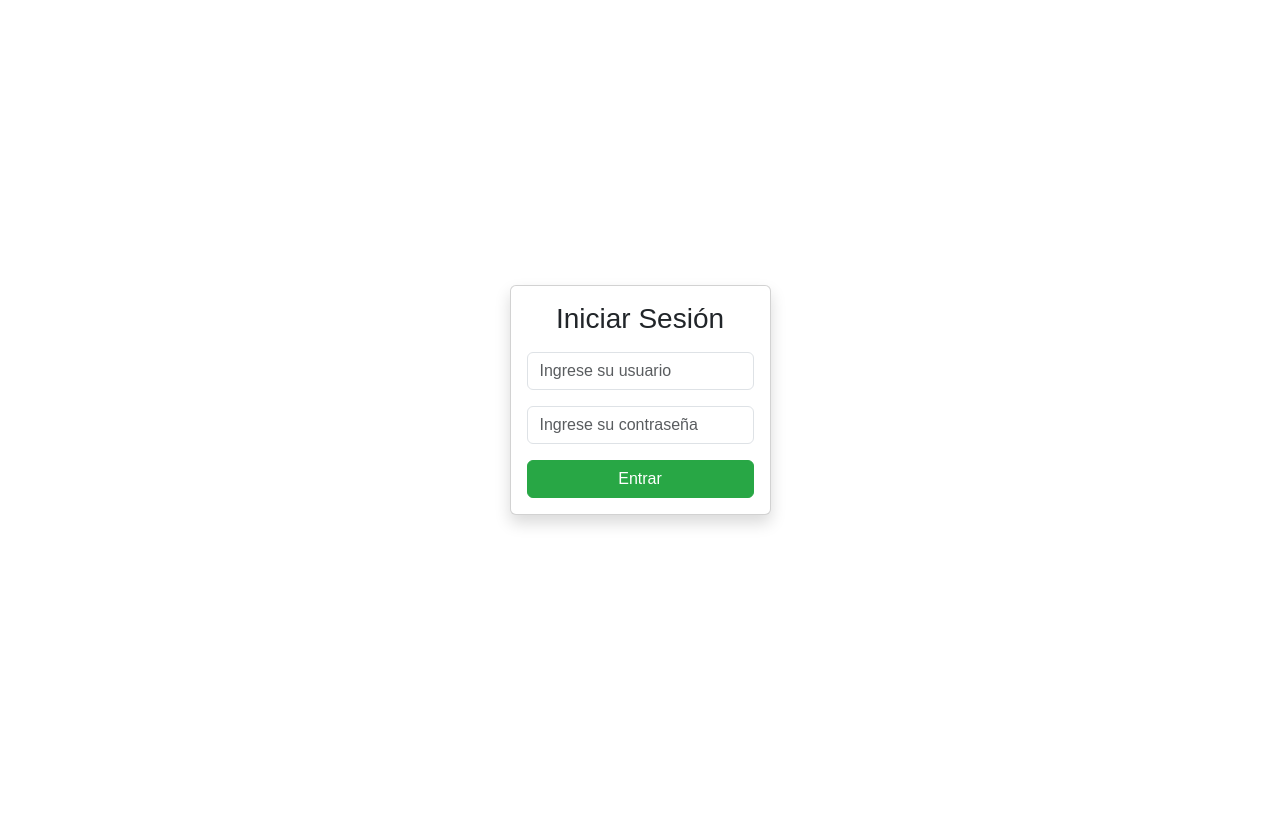
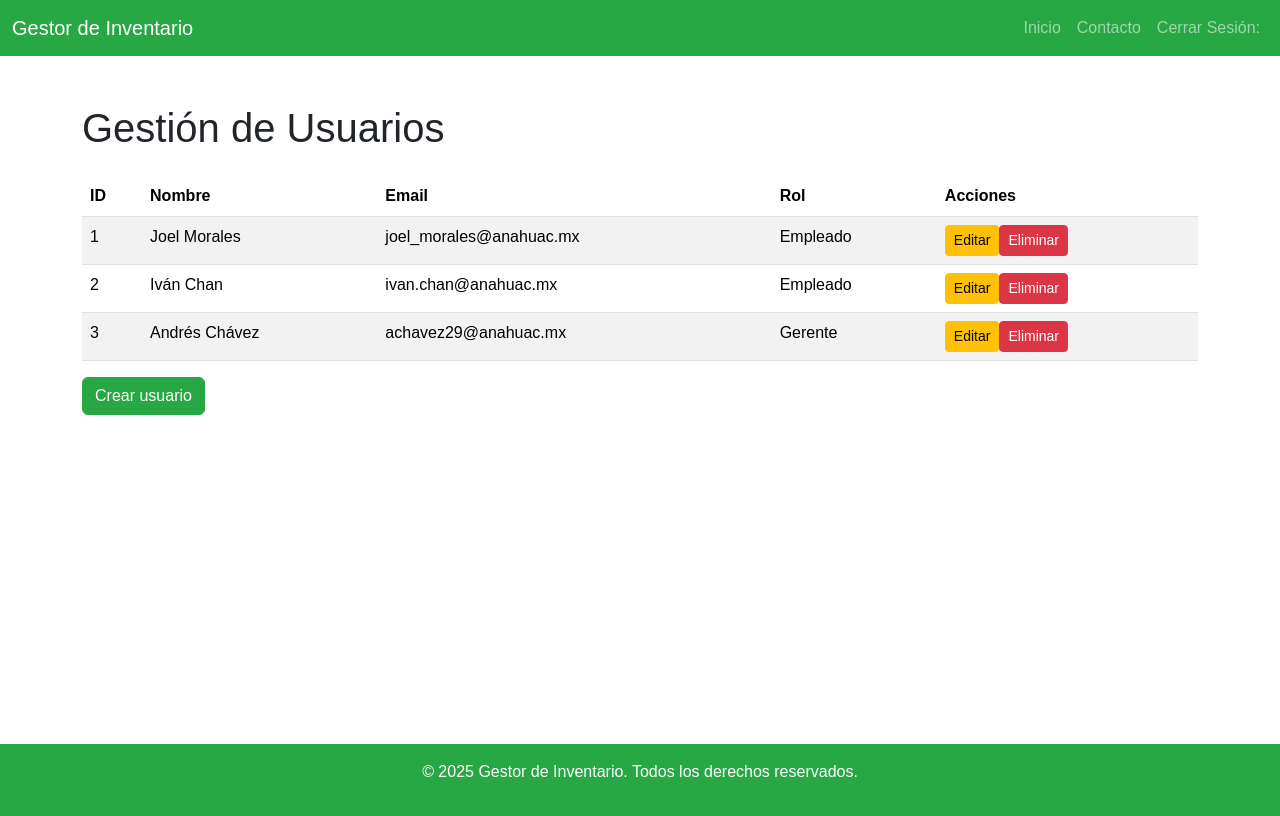
Before and after one commit to JoyJara/gestor_de_inventario, a React (Vite) app in the folder client/: page /users in a window 1280 px wide. Before the commit this address led to /. Built offline with nearby package versions, Linux system fonts and the light colour scheme; no server answers.

Commit message:
ya se registran las ventas y el stock se ve afectado

```diff
--- a/client/src/components/HTML.tsx
+++ b/client/src/components/HTML.tsx
@@ -1,6 +1,6 @@
 import React from "react";
 import { useNavigate } from "react-router-dom";
-
+import { useAuth } from "../hooks/useAuth";
 
 export const Footer: React.FC = () => {
   return (
@@ -14,6 +14,7 @@
 
 export const Navbar: React.FC = () => {
   const navigate = useNavigate();
+  const { user } = useAuth(); // 👈 acceso al usuario con su rol
 
   const handleLogout = async () => {
     await fetch("http://localhost:3000/api/auth/logout", {
@@ -27,7 +28,9 @@
   return (
     <nav className="navbar navbar-expand-lg navbar-dark custom-green">
       <div className="container-fluid">
-        <a className="navbar-brand" href="#">Gestor de Inventario</a>
+        <a className="navbar-brand" href="#">
+          Gestor de Inventario
+        </a>
         <button
           className="navbar-toggler"
           type="button"
@@ -42,17 +45,29 @@
         <div className="collapse navbar-collapse" id="menu_navegacion">
           <ul className="navbar-nav ms-auto">
             <li className="nav-item">
-              <a className="nav-link" href="/dashboard">Inicio</a>
+              <a className="nav-link" href="/dashboard">
+                Inicio
+              </a>
             </li>
+
+            {/* 👇 Solo admins pueden ver este enlace */}
+            {user?.role === "admin" && (
+              <li className="nav-item">
+                <a className="nav-link" href="/users">
+                  Usuarios
+                </a>
+              </li>
+            )}
+
             <li className="nav-item">
-              <a className="nav-link" href="/users">Usuarios</a>
+              <a className="nav-link" href="/contact">
+                Contacto
+              </a>
             </li>
+
             <li className="nav-item">
-              <a className="nav-link" href="/contact">Contacto</a>
-            </li>
-            <li className="nav-item">
-              <button className="nav-link btn btn-link text-white" onClick={handleLogout}>
-                Cerrar Sesión
+              <button className="nav-link " onClick={handleLogout}>
+                Cerrar Sesión: {user?.username}
               </button>
             </li>
           </ul>
--- a/client/src/hooks/useAuth.ts
+++ b/client/src/hooks/useAuth.ts
@@ -1,23 +1,35 @@
-import { useEffect, useState } from 'react';
+import { useEffect, useState } from "react";
 
-export const useAuth = () => {
-  const [isLoggedIn, setIsLoggedIn] = useState<boolean | null>(null);
+interface AuthState {
+  loggedIn: boolean | null;
+  user: {
+    id: number;
+    username: string;
+    role: string;
+  } | null;
+}
+
+export const useAuth = (): AuthState => {
+  const [auth, setAuth] = useState<AuthState>({
+    loggedIn: null,
+    user: null,
+  });
 
   useEffect(() => {
-    const check = async () => {
-      try {
-        const res = await fetch('http://localhost:3000/api/auth/check-session', {
-          credentials: 'include',
+    fetch("http://localhost:3000/api/auth/check-session", {
+      credentials: "include",
+    })
+      .then((res) => res.json())
+      .then((data) => {
+        setAuth({
+          loggedIn: data.loggedIn,
+          user: data.user || null,
         });
-        const data = await res.json();
-        setIsLoggedIn(data.loggedIn);
-      } catch (err) {
-        setIsLoggedIn(false);
-      }
-    };
+      })
+      .catch(() => {
+        setAuth({ loggedIn: false, user: null });
+      });
+  }, []);
 
-    check();
-  }, []); // <- si aquí agregas dependencias, lo puedes forzar a recargar
-
-  return isLoggedIn;
+  return auth;
 };
```
Also changed, not shown: client/src/routes/AdminRoute.tsx (added, +18 -0 lines).
